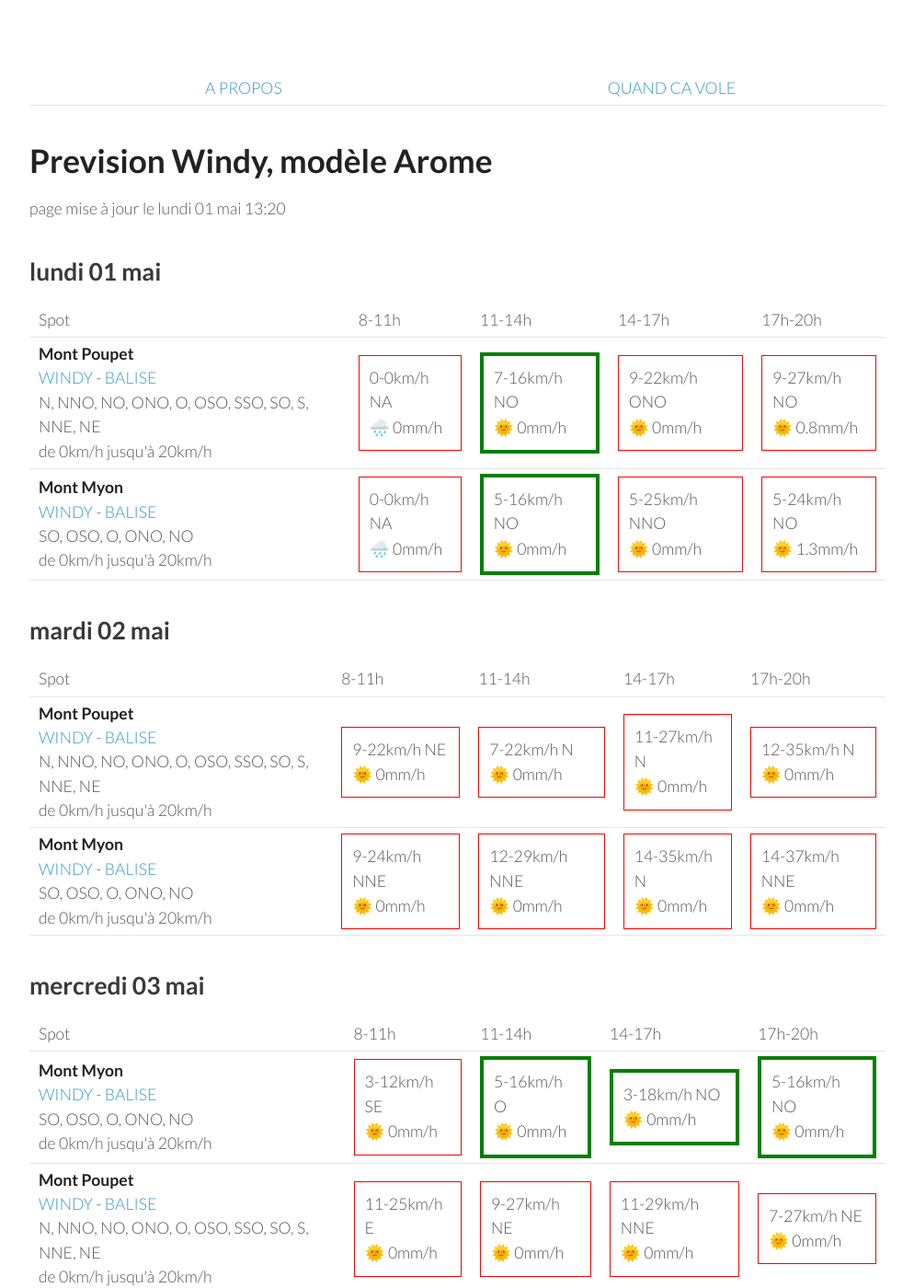
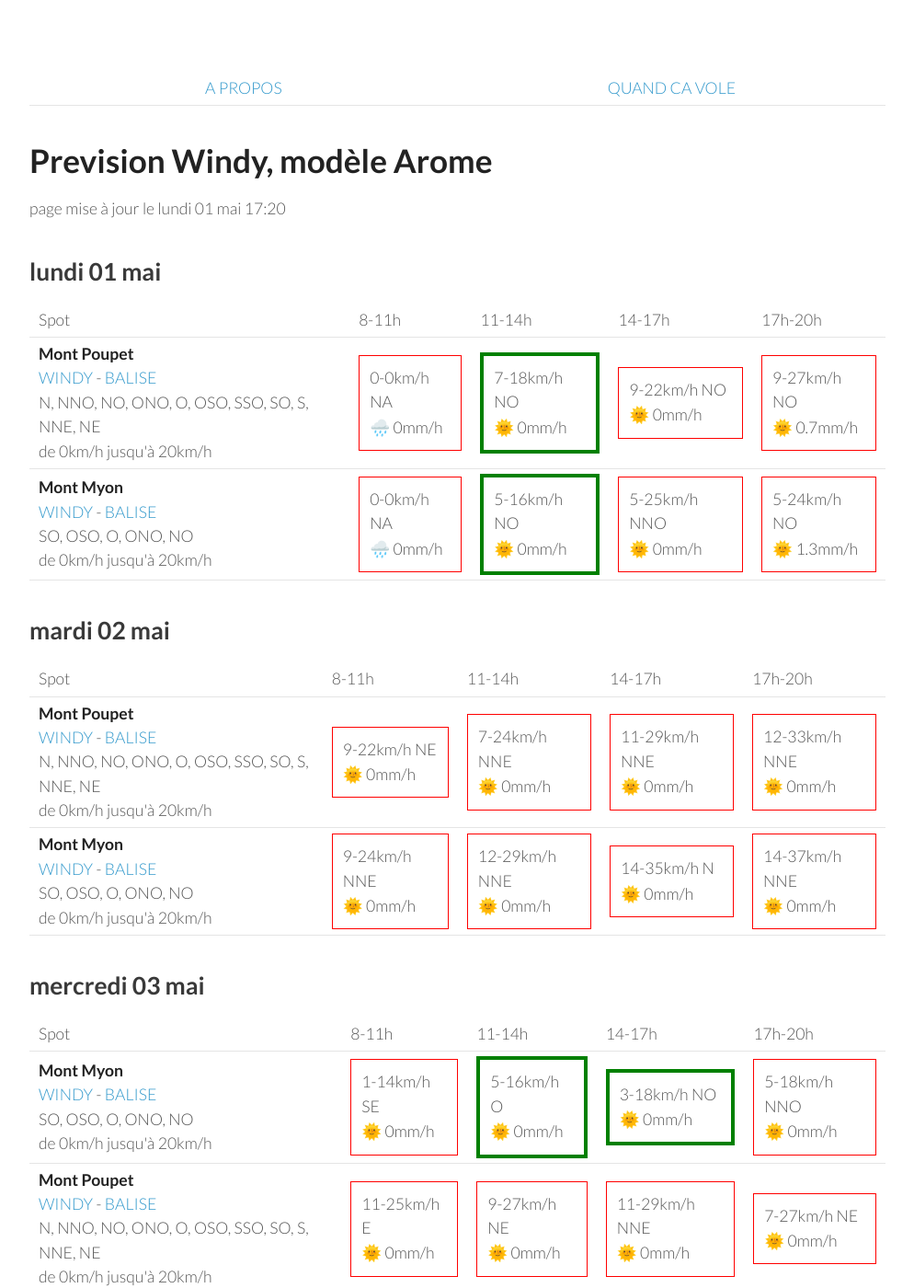
Before and after one commit to parapente-dans-le-nord/parapente-dans-le-nord.github.io, a Jekyll site: the page built from jura.markdown, in a window 1280 px wide and 1400 px high. Shown: the whole window at 92% size, without its empty margins (26-1020 px from the left). Built offline with Jekyll 4.4.1, drawn with Linux system fonts in a browser that asks for light colours; some of the changed text lies outside the part shown.

Commit message:
update index.markdown

```diff
--- a/jura.markdown
+++ b/jura.markdown
@@ -7,7 +7,7 @@ title:  "Tous les spots"
 {: .links}
 
 # Prevision Windy, modèle Arome
-page mise à jour le lundi 01 mai 13:20
+page mise à jour le lundi 01 mai 17:20
 
 ## lundi 01 mai
 
@@ -25,9 +25,9 @@ page mise à jour le lundi 01 mai 13:20
         <td><strong>Mont Poupet</strong><br><a href="https://windy.com/46.970/5.876?46.541,5.876,8">WINDY</a> - <span class=""><a href="http://www.balisemeteo.com/balise.php?idBalise=92">BALISE</a> </span><br> <span class="vent-favorable">N, NNO, NO, ONO, O, OSO, SSO, SO, S, NNE, NE</span><br><span class="force-vent">de 0km/h jusqu'à 20km/h</span> </td>
 
             <td><div class="not-flyable"><p>0-0km/h NA</p><p>🌧️ 0mm/h</p></div></td>
-            <td><div class="flyable"><p>7-16km/h NO</p><p>🌞 0mm/h</p></div></td>
-            <td><div class="not-flyable"><p>9-22km/h ONO</p><p>🌞 0mm/h</p></div></td>
-            <td><div class="not-flyable"><p>9-27km/h NO</p><p>🌞 0.8mm/h</p></div></td>
+            <td><div class="flyable"><p>7-18km/h NO</p><p>🌞 0mm/h</p></div></td>
+            <td><div class="not-flyable"><p>9-22km/h NO</p><p>🌞 0mm/h</p></div></td>
+            <td><div class="not-flyable"><p>9-27km/h NO</p><p>🌞 0.7mm/h</p></div></td>
 
     </tr>
 <tr>
@@ -59,9 +59,9 @@ page mise à jour le lundi 01 mai 13:20
         <td><strong>Mont Poupet</strong><br><a href="https://windy.com/46.970/5.876?46.541,5.876,8">WINDY</a> - <span class=""><a href="http://www.balisemeteo.com/balise.php?idBalise=92">BALISE</a> </span><br> <span class="vent-favorable">N, NNO, NO, ONO, O, OSO, SSO, SO, S, NNE, NE</span><br><span class="force-vent">de 0km/h jusqu'à 20km/h</span> </td>
 
             <td><div class="not-flyable"><p>9-22km/h NE</p><p>🌞 0mm/h</p></div></td>
-            <td><div class="not-flyable"><p>7-22km/h N</p><p>🌞 0mm/h</p></div></td>
-            <td><div class="not-flyable"><p>11-27km/h N</p><p>🌞 0mm/h</p></div></td>
-            <td><div class="not-flyable"><p>12-35km/h N</p><p>🌞 0mm/h</p></div></td>
+            <td><div class="not-flyable"><p>7-24km/h NNE</p><p>🌞 0mm/h</p></div></td>
+            <td><div class="not-flyable"><p>11-29km/h NNE</p><p>🌞 0mm/h</p></div></td>
+            <td><div class="not-flyable"><p>12-33km/h NNE</p><p>🌞 0mm/h</p></div></td>
 
 
     </tr>
@@ -94,10 +94,10 @@ page mise à jour le lundi 01 mai 13:20
 <tr>
         <td><strong>Mont Myon</strong><br><a href="https://windy.com/46.331/5.397?45.898,5.394,8,m:eWoagj8">WINDY</a> - <span class=""><a href="http://www.balisemeteo.com/balise.php?idBalise=70">BALISE</a> </span><br> <span class="vent-favorable">SO, OSO, O, ONO, NO</span><br><span class="force-vent">de 0km/h jusqu'à 20km/h</span> </td>
 
-            <td><div class="not-flyable"><p>3-12km/h SE</p><p>🌞 0mm/h</p></div></td>
+            <td><div class="not-flyable"><p>1-14km/h SE</p><p>🌞 0mm/h</p></div></td>
             <td><div class="flyable"><p>5-16km/h O</p><p>🌞 0mm/h</p></div></td>
             <td><div class="flyable"><p>3-18km/h NO</p><p>🌞 0mm/h</p></div></td>
-            <td><div class="flyable"><p>5-16km/h NO</p><p>🌞 0mm/h</p></div></td>
+            <td><div class="not-flyable"><p>5-18km/h NNO</p><p>🌞 0mm/h</p></div></td>
 
 
     </tr>
@@ -130,8 +130,8 @@ page mise à jour le lundi 01 mai 13:20
 <tr>
         <td><strong>Mont Myon</strong><br><a href="https://windy.com/46.331/5.397?45.898,5.394,8,m:eWoagj8">WINDY</a> - <span class=""><a href="http://www.balisemeteo.com/balise.php?idBalise=70">BALISE</a> </span><br> <span class="vent-favorable">SO, OSO, O, ONO, NO</span><br><span class="force-vent">de 0km/h jusqu'à 20km/h</span> </td>
 
-            <td><div class="not-flyable"><p>12-29km/h SSE</p><p>🌞 0mm/h</p></div></td>
-            <td><div class="not-flyable"><p>22-48km/h S</p><p>🌞 0mm/h</p></div></td>
+            <td><div class="not-flyable"><p>12-27km/h SSE</p><p>🌞 0mm/h</p></div></td>
+            <td><div class="not-flyable"><p>22-48km/h SSO</p><p>🌞 0mm/h</p></div></td>
             <td><div class="not-flyable"><p>24-55km/h SSO</p><p>🌞 0mm/h</p></div></td>
             <td><div class="not-flyable"><p>18-51km/h SSO</p><p>🌞 0mm/h</p></div></td>
 
@@ -212,7 +212,7 @@ page mise à jour le lundi 01 mai 13:20
 <tr>
         <td><strong>Mont Poupet</strong><br><a href="https://windy.com/46.970/5.876?46.541,5.876,8">WINDY</a> - <span class=""><a href="http://www.balisemeteo.com/balise.php?idBalise=92">BALISE</a> </span><br> <span class="vent-favorable">N, NNO, NO, ONO, O, OSO, SSO, SO, S, NNE, NE</span><br><span class="force-vent">de 0km/h jusqu'à 20km/h</span> </td>
 
-            <td><div class="not-flyable"><p>9-16km/h ESE</p><p>🌞 0mm/h</p></div></td>
+            <td><div class="not-flyable"><p>9-18km/h ESE</p><p>🌞 0mm/h</p></div></td>
             <td><div class="flyable"><p>1-16km/h NNO</p><p>🌞 0mm/h</p></div></td>
             <td><div class="not-flyable"><p>5-24km/h ONO</p><p>🌞 0mm/h</p></div></td>
             <td><div class="not-flyable"><p>3-24km/h NO</p><p>🌞 0mm/h</p></div></td>
```
